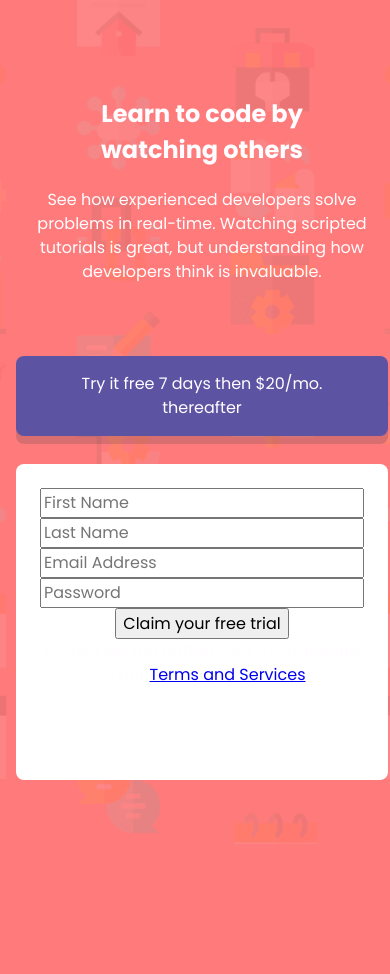
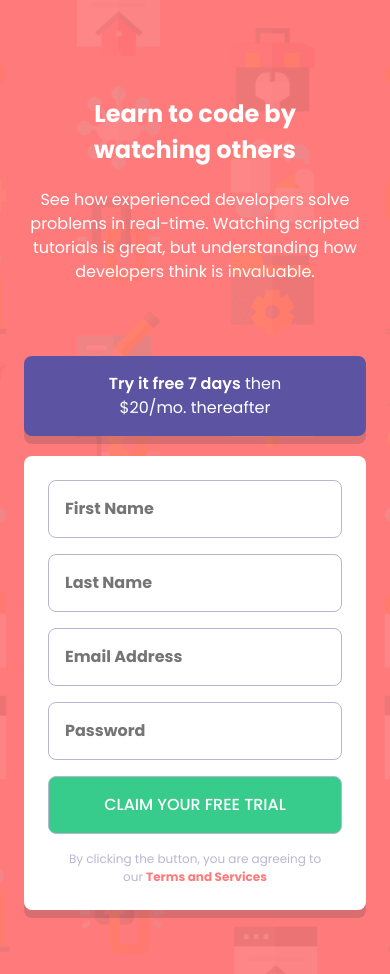
Before and after one commit to MuneerMek/intro-component-with-signup-form, a plain HTML site: page index.html in a window 390 px wide. Before the commit the page ends 844 px from the top, so only its background shows below. Drawn offline with Linux system fonts and the light colour scheme.

Commit message:
Added mobile styles

```diff
--- a/index.html
+++ b/index.html
@@ -34,12 +34,12 @@
         <p><span>Try it free 7 days</span> then $20/mo. thereafter</p>
       </div>
       <form class="signup">
-        <input type="text" placeholder="First Name" name="fname" />
-        <input type="text" placeholder="Last Name" name="lname" />
-        <input type="text" placeholder="Email Address" name="email" />
-        <input type="text" placeholder="Password" name="password" />
-        <input type="button" name="submit" value="Claim your free trial" />
-        <p>
+        <input type="text" placeholder="First Name" name="fname" required/>
+        <input type="text" placeholder="Last Name" name="lname" required/>
+        <input type="text" placeholder="Email Address" name="email" required/>
+        <input type="text" placeholder="Password" name="password" required/>
+        <input type="submit" name="submit" value="Claim your free trial" />
+        <p class="tos">
           By clicking the button, you are agreeing to our
           <a href="https://www.startpage.com/" target="_blank"
             >Terms and Services</a
--- a/style.css
+++ b/style.css
@@ -97,10 +97,11 @@ h6 {
 
 /* Page Styles */
 body {
-  padding: 6rem 1rem 4rem;
+  padding: 6rem 1.5rem 4rem;
   font-family: "Poppins";
-  color: #fffdff;
+  color: white;
   display: grid;
+  place-content: center;
   gap: 4rem;
   grid-template-rows: 12rem 1fr;
   background-color: hsl(var(--red));
@@ -117,38 +118,75 @@ body {
 h1 {
   padding: 0 3rem;
 }
-.description > p {
-  padding: 0 0.5rem;
-}
 
 /* Form */
 
 main {
   display: grid;
   grid-template-rows: 5.5rem 1fr;
-  gap: 1.5rem;
+  gap: 1rem;
 }
 
 .cta {
   align-self: center;
 }
-
 .cta > p {
   padding: 1rem 4rem;
   background-color: #5c54a3;
   border-radius: 0.5rem;
-  box-shadow: 0 8px 0 hsl(var(--dark-blue), 0.2);
+  box-shadow: 0 0.5rem 0 hsl(var(--dark-blue), 0.2);
+}
+.cta span{
+  font-weight: 600;
 }
 
 .signup {
   padding: 1.5rem;
   background-color: white;
+  display: grid;
+  gap: 1rem;
   border-radius: 0.5rem;
+  box-shadow: 0 0.5rem 0 hsl(var(--dark-blue), 0.2);
+}
+.signup > input{
+  padding: 1rem;
+  width: 100%;
+  font-weight: 700;
+  border: 1px solid hsl(var(--grayish-blue));
+  border-radius: 0.5rem;
+}
+.signup > input[name="submit"]{
+  background-color: hsl(var(--green));
+  color: hsl(var(--white));
+  text-transform: uppercase;
+  font-weight: 500;
+  cursor: pointer;
+}
+
+.tos{
+  padding-inline: 1rem;
+  color: hsl(var(--grayish-blue));
+  font-size: 0.75rem;
+}
+.tos > a{
+  text-decoration: none;
+  color: hsl(var(--red));
+  font-weight: 700;
 }
 
 /* Media Queries */
-@media (min-width: 40rem) {
+@media (min-width: 31.25rem) {
   body {
     background-image: url("images/bg-intro-desktop.png");
   }
 }
+
+@media (max-width: 23rem) {
+/* Fix element sizing on small screens */
+  body{
+    gap: 6rem;
+  }
+  .cta > p{
+    padding: 1rem 2rem;
+  }
+}
```
